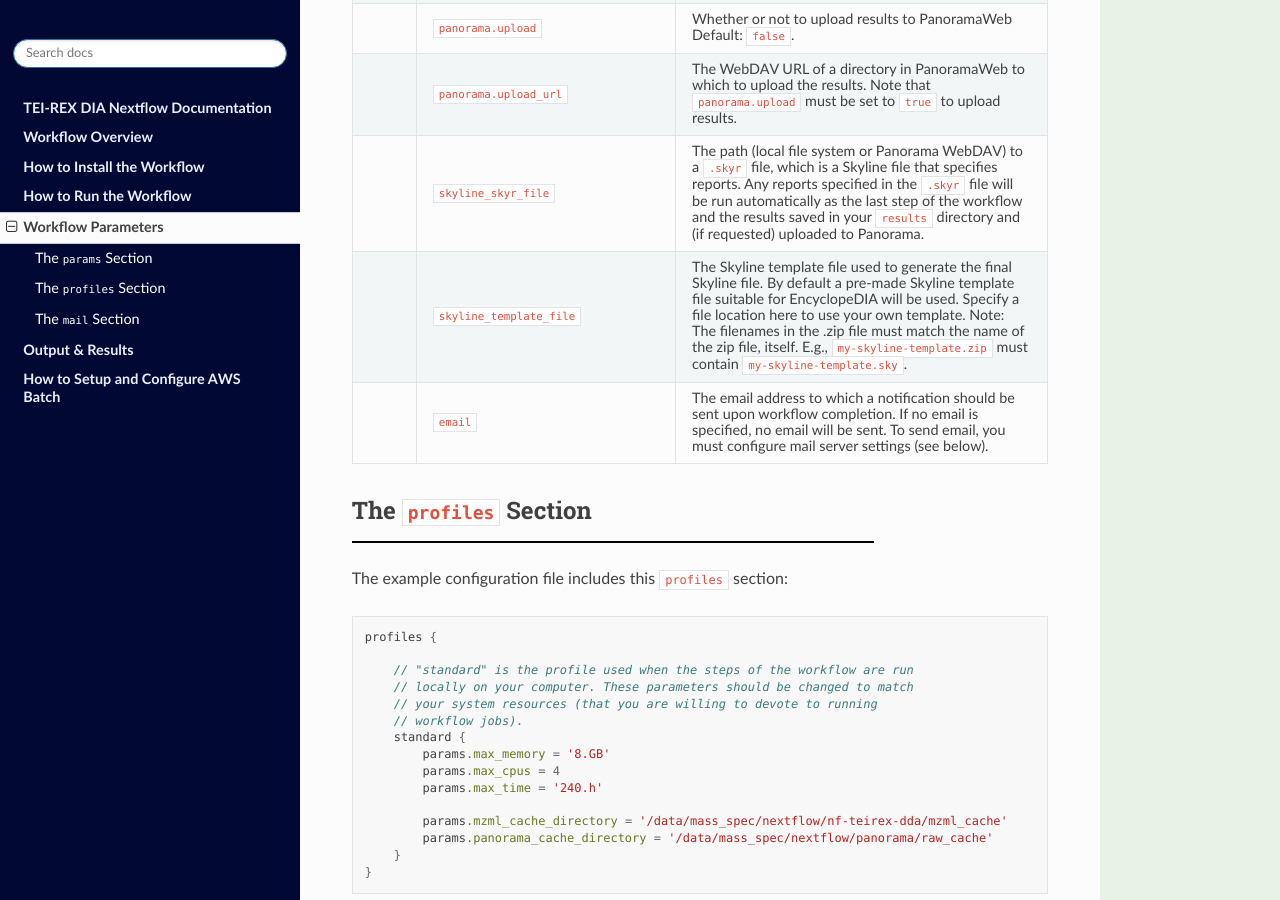
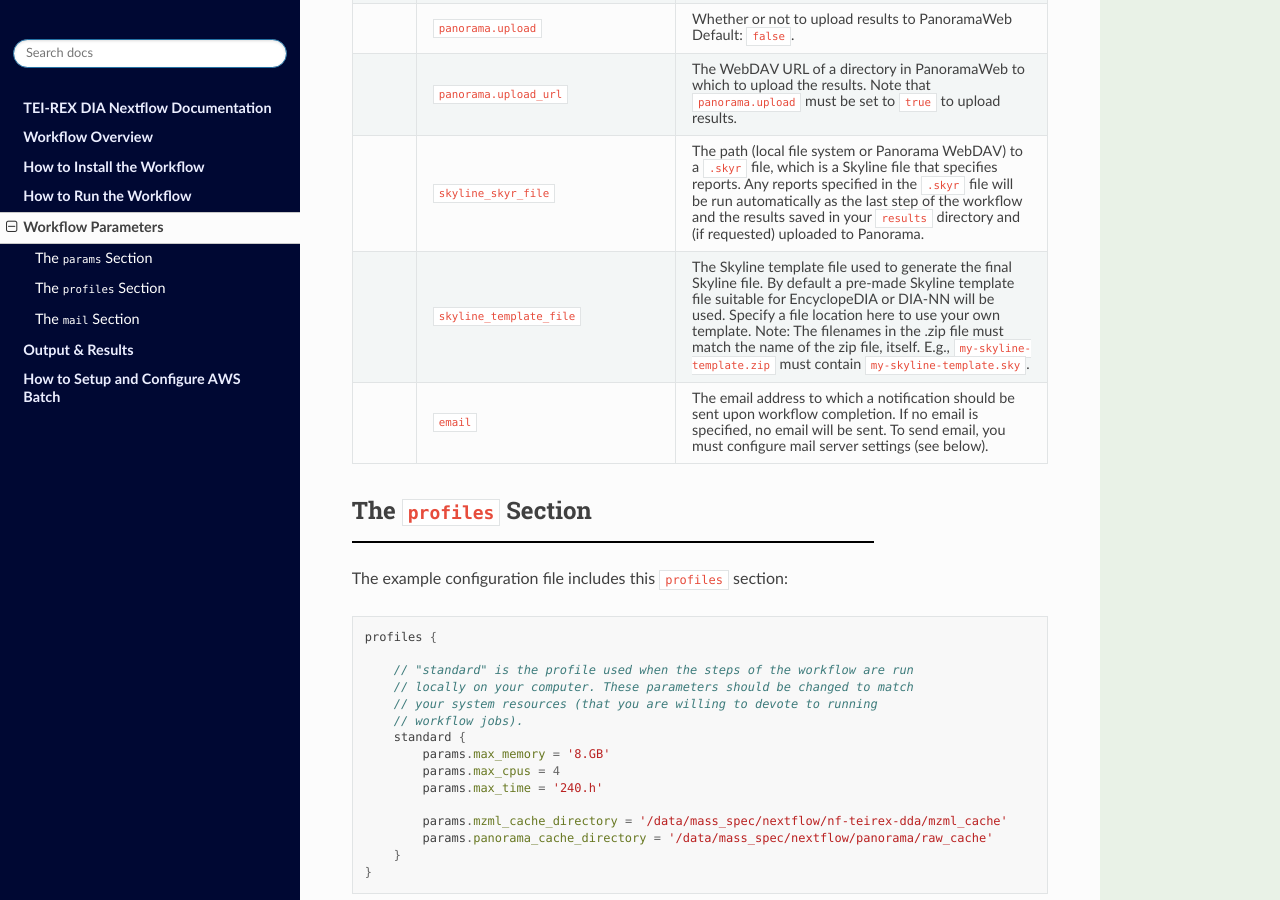
Before and after one commit to mriffle/nf-skyline-dia-ms, a Sphinx documentation site: the page built from docs/source/workflow_parameters.rst, in a window 1280 px wide and 900 px high, scrolled down 2621 px. Built offline with Sphinx 7.4.7 and the Read the Docs theme 2.0.0, drawn with Linux system fonts in a browser that asks for light colours.

Commit message:
docs: minor update to params description

```diff
--- a/docs/source/workflow_parameters.rst
+++ b/docs/source/workflow_parameters.rst
@@ -113,7 +113,7 @@ The ``params`` Section
    * -
      - ``skyline_template_file``
      - The Skyline template file used to generate the final Skyline file. By default a
-       pre-made Skyline template file suitable for EncyclopeDIA will be used. Specify a file
+       pre-made Skyline template file suitable for EncyclopeDIA or DIA-NN will be used. Specify a file
        location here to use your own template. Note: The filenames in the .zip file must match
        the name of the zip file, itself. E.g., ``my-skyline-template.zip`` must contain ``my-skyline-template.sky``.
    * -
```
